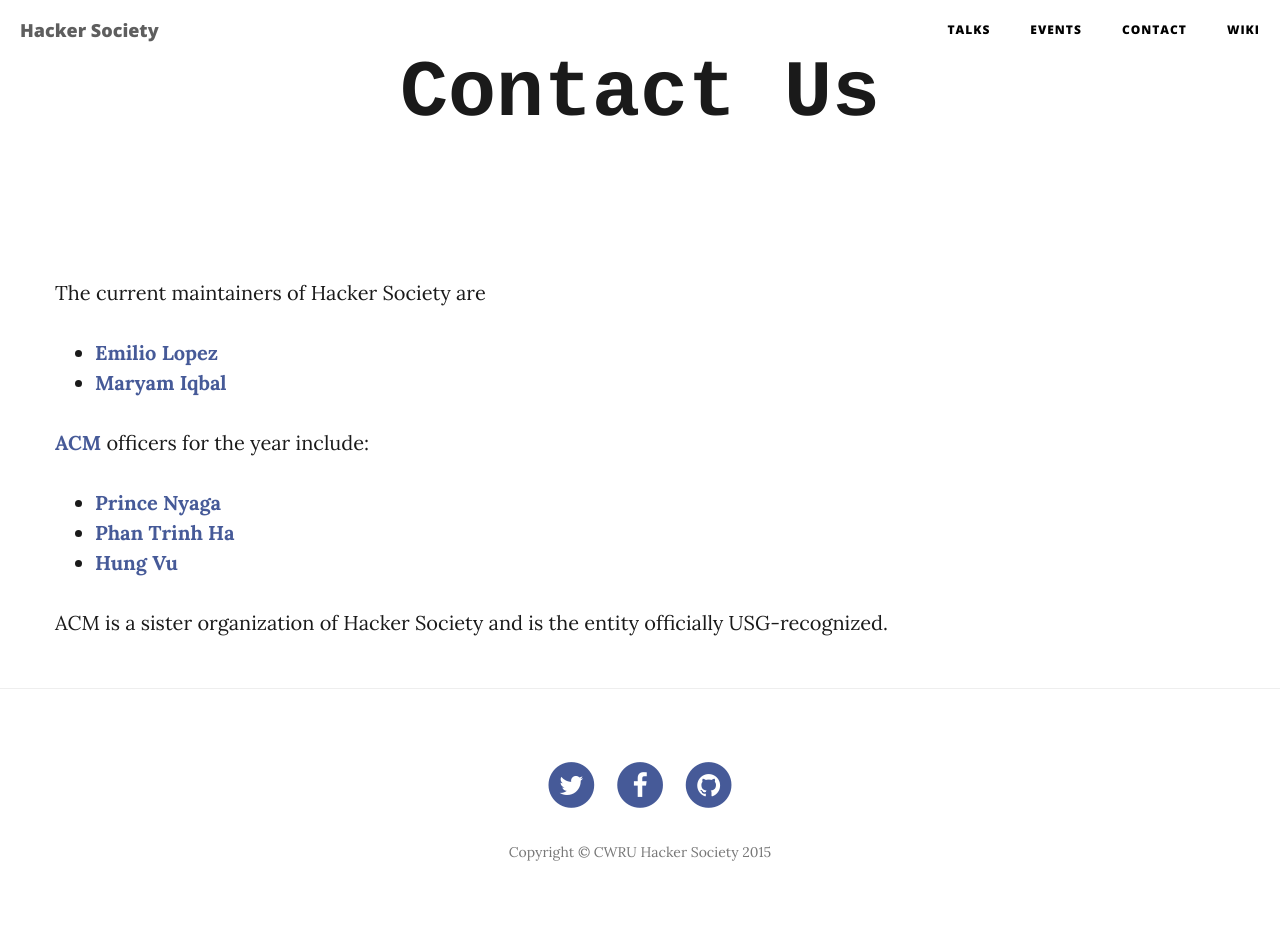
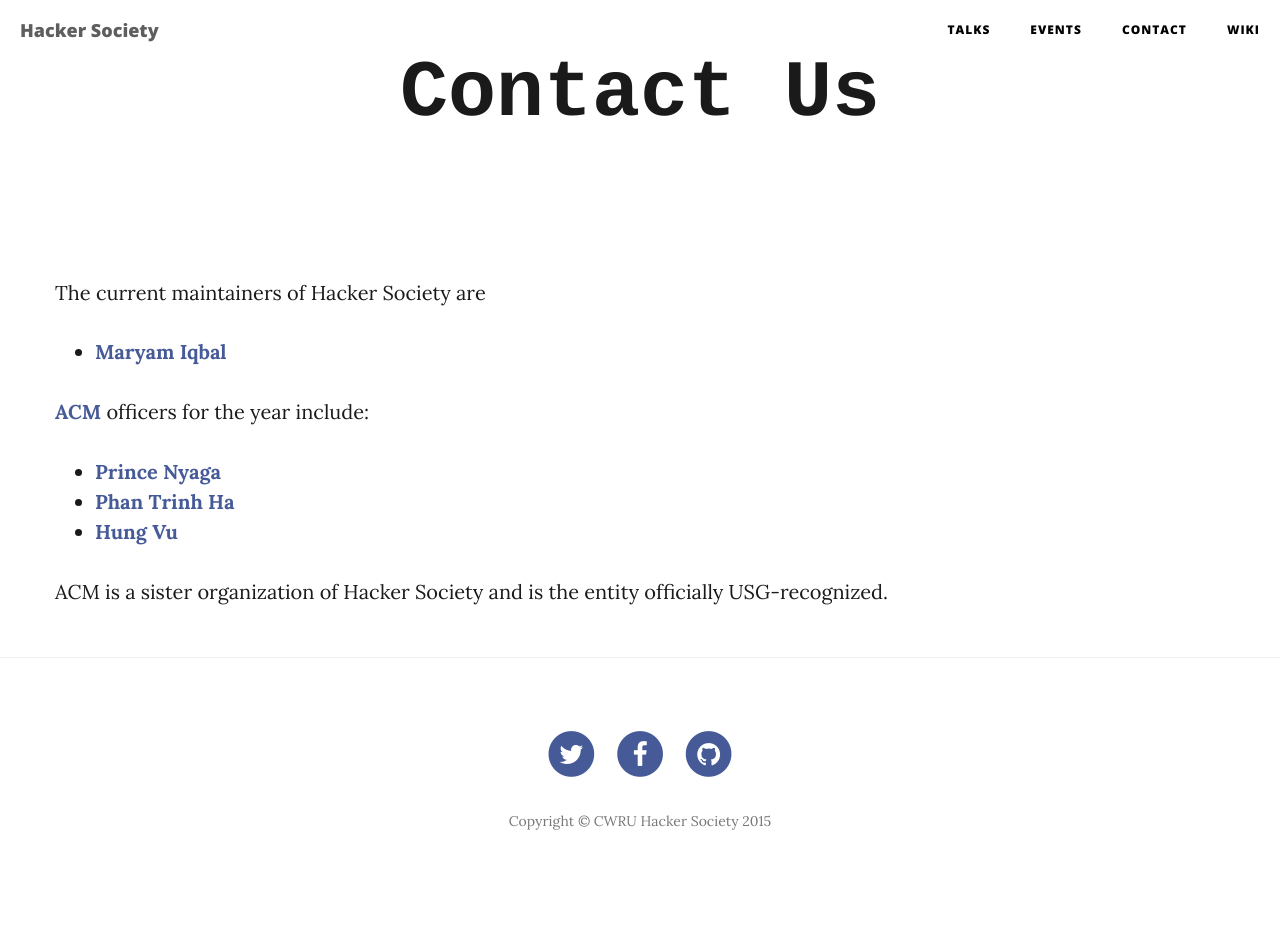
Before and after one commit to hacsoc/hacsoc.github.com, a Jekyll site: the page built from contact.md, in a window 1280 px wide. Built offline with Jekyll 4.4.1, drawn with Linux system fonts in a browser that asks for light colours; nearby versions of some CDN libraries; after the commit the page ends 900 px from its top, so only the background shows below that.

Commit message:
Update maintainers.yml

```diff
--- a/_data/maintainers.yml
+++ b/_data/maintainers.yml
@@ -1,5 +1,3 @@
 current:
-    - name: Emilio Lopez
-      email: eil11@case.edu
     - name: Maryam Iqbal
       email: mxi128@case.edu
```
